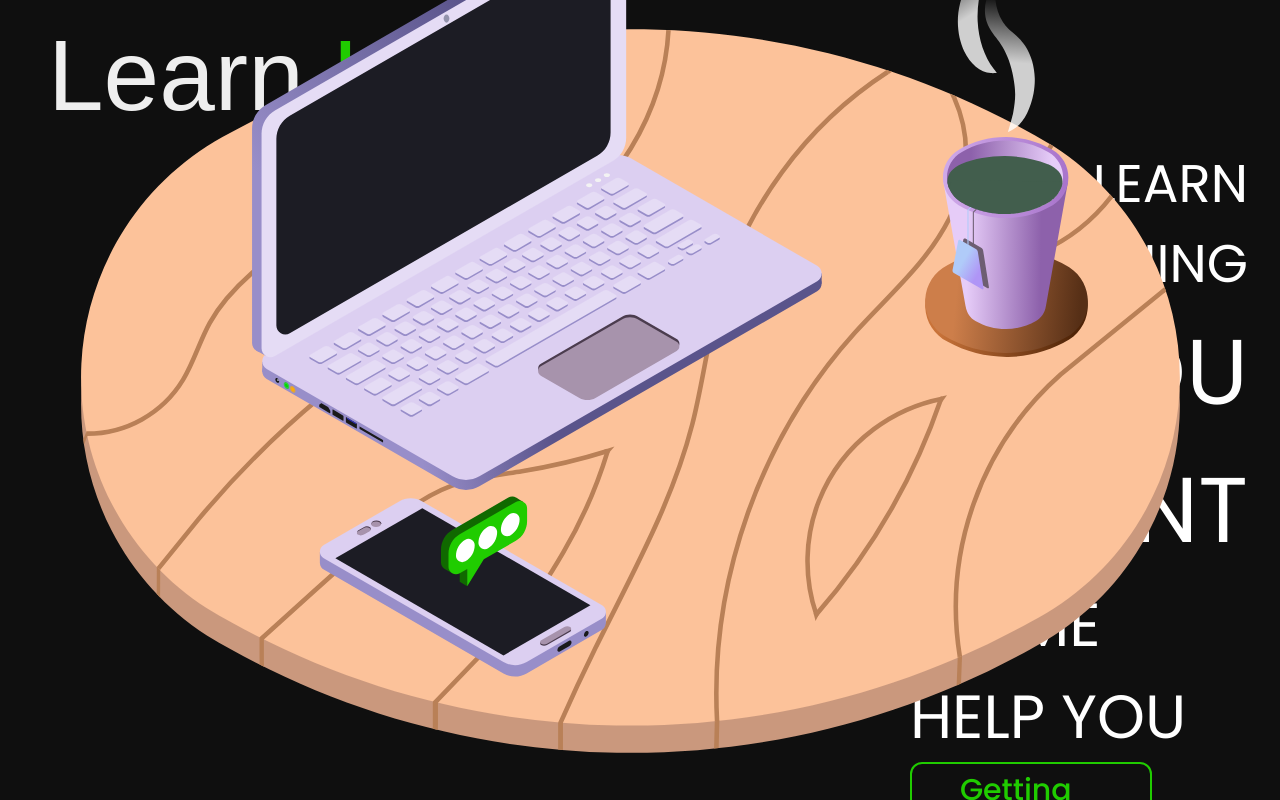
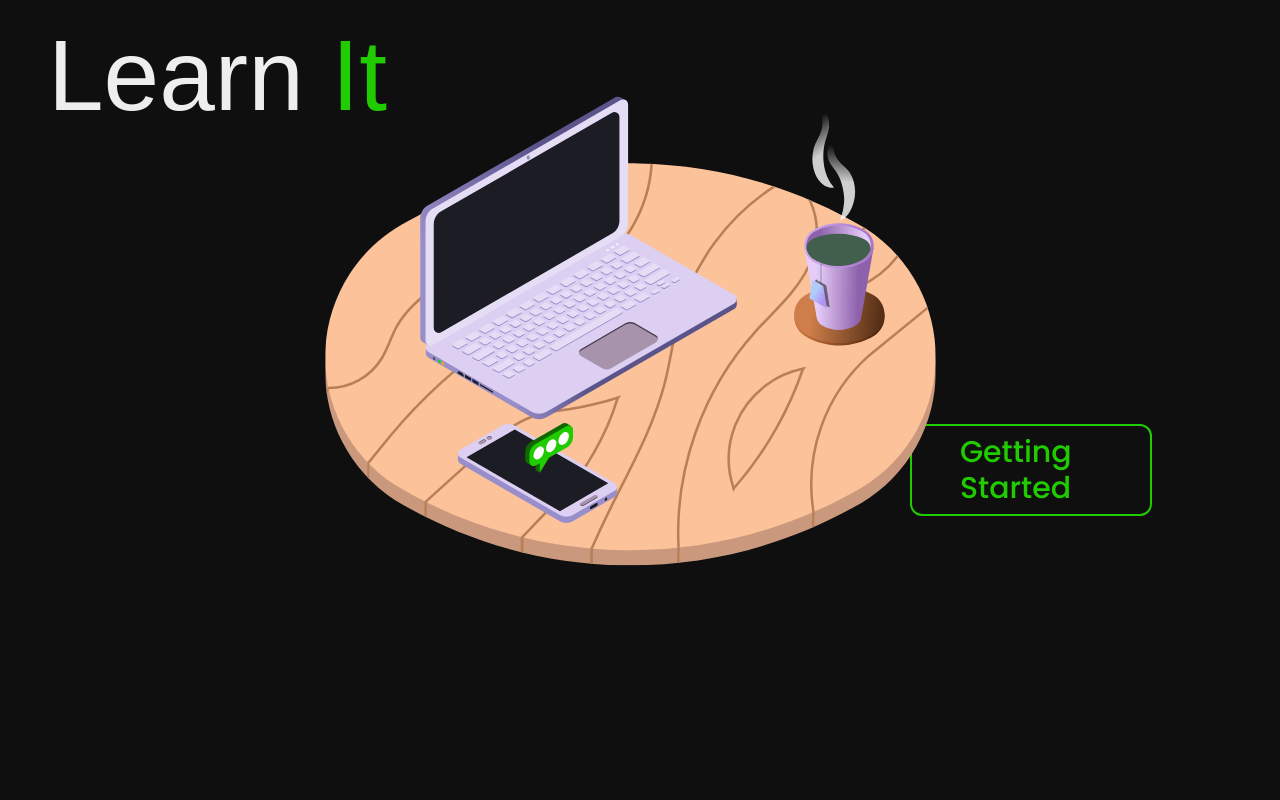
Before and after one commit to LeventeNagyWorks/LearnIt, a React (Vite) app in the folder learnit-app/: page / in a window 1280 px wide. Built offline with nearby package versions, Linux system fonts and the light colour scheme; a web font is replaced by a local one.

Commit message:
Some responsivity fixes

```diff
--- a/learnit-app/src/components/HeroSectionVisuals.jsx
+++ b/learnit-app/src/components/HeroSectionVisuals.jsx
@@ -4,7 +4,7 @@ import React from 'react'
 const HeroSectionVisuals = () => {
   return (
 
-    <svg className='lg:scale-[90%] md:scale-[60%] absolute left-5' width="1221" height="938" viewBox="0 0 1221 938" fill="none" xmlns="http://www.w3.org/2000/svg">
+    <svg className='lg:scale-[50%] md:scale-[30%] absolute left-5' width="1221" height="938" viewBox="0 0 1221 938" fill="none" xmlns="http://www.w3.org/2000/svg">
     <path d="M165.967 279.035C306.409 201.011 464.914 161.33 625.553 163.979C786.191 166.629 943.301 211.517 1081.09 294.131C1126.14 323.199 1162.74 363.612 1187.22 411.309C1211.7 459.006 1223.19 512.307 1220.54 565.853C1217.89 619.399 1201.19 671.304 1172.12 716.351C1143.06 761.398 1102.64 798 1054.95 822.479C914.505 900.503 755.999 940.184 595.361 937.534C434.723 934.884 277.613 889.997 139.821 807.383C94.7738 778.315 58.1716 737.902 33.6934 690.205C9.21524 642.507 -2.27649 589.207 0.373349 535.661C3.02318 482.115 19.7212 430.21 48.789 385.163C77.8568 340.115 118.27 303.513 165.967 279.035Z" fill="#CA987D"/>
     <path d="M165.967 248.844C306.409 170.82 464.914 131.138 625.553 133.788C786.191 136.438 943.301 181.326 1081.09 263.939C1126.14 293.007 1162.74 333.421 1187.22 381.118C1211.7 428.815 1223.19 482.115 1220.54 535.661C1217.89 589.207 1201.19 641.112 1172.12 686.16C1143.06 731.207 1102.64 767.809 1054.95 792.287C914.505 870.311 755.999 909.993 595.361 907.343C434.723 904.693 277.613 859.805 139.821 777.192C94.7738 748.124 58.1716 707.71 33.6934 660.013C9.21524 612.316 -2.27649 559.016 0.373349 505.47C3.02318 451.924 19.7212 400.019 48.789 354.971C77.8568 309.924 118.27 273.322 165.967 248.844Z" fill="#FCC29A"/>
     <path d="M5.94884 580.551L2.50879 589.821L2.81965 592.16L3.28796 595.449L7.0018 585.587L5.94884 580.551Z" fill="#B98057"/>
--- a/learnit-app/src/components/loginAndRegistration/Login.jsx
+++ b/learnit-app/src/components/loginAndRegistration/Login.jsx
@@ -55,19 +55,18 @@ const Login = () => {
         {showError && <Error type="InvalidEmailOrPw" onClick={() => setShowError(false)} />}
 
         <div className='w-[45%] h-full flex items-center justify-center relative overflow-hidden'>
-
-        <img
-            src={girlReadingImage}
-            alt="Girl reading"
-            className='w-[650px] h-[800px] rounded-3xl object-cover object-center relative z-30'
-        />
+            <img
+                src={girlReadingImage}
+                alt="Girl reading"
+                className='lg:w-fit lg:h-[680px] md:w-[555px] md:h-[680px] rounded-3xl object-cover object-center relative z-30'
+            />
         </div>
         <div className='w-[55%] h-full flex flex-col items-center justify-center'>
             <h1 className="absolute top-8 right-12 text-cstm_white lg:text-[60px] md:text-[50px] select-none font-poetsen">
             Learn <span className="text-accent_green_dark">It</span>
             </h1>
             <form
-                className='w-[55%] h-[50%] flex flex-col justify-evenly items-center '
+                className='w-[55%] h-[50%] flex flex-col justify-evenly items-center relative z-20'
                 action='POST'
                 onKeyDown={handleKeyDown}
             >
--- a/learnit-app/src/routes/HeroSection.jsx
+++ b/learnit-app/src/routes/HeroSection.jsx
@@ -26,12 +26,12 @@ const HeroSection = () => {
 
                 <HeroSectionVisuals />
 
-                <div className="w-[45%] h-full flex flex-col justify-evenly items-center px-8 py-36">
+                <div className="lg:w-[45%] md:w-[65%] h-full flex flex-col justify-evenly items-center px-8 py-36">
 
                     <div className="flex flex-col justify-between items-end">
-                        <p className="text-white lg:text-[53px] text-right select-none font-poppins self-end">LEARN EVERYTHING</p>
+                        {/* <p className="text-white lg:text-[53px] text-right select-none font-poppins self-end">LEARN EVERYTHING</p>
                         <p className="text-white lg:text-[92px] text-right select-none font-poppins self-end">YOU WANT</p>
-                        <p className="text-white lg:text-[61px] select-none self-end">LET ME HELP YOU</p>
+                        <p className="text-white lg:text-[61px] select-none self-end">LET ME HELP YOU</p> */}
                     </div>
 
                     <Link
```
Also changed, not shown: 2 other files (tests, documents, lock files or other folders).
